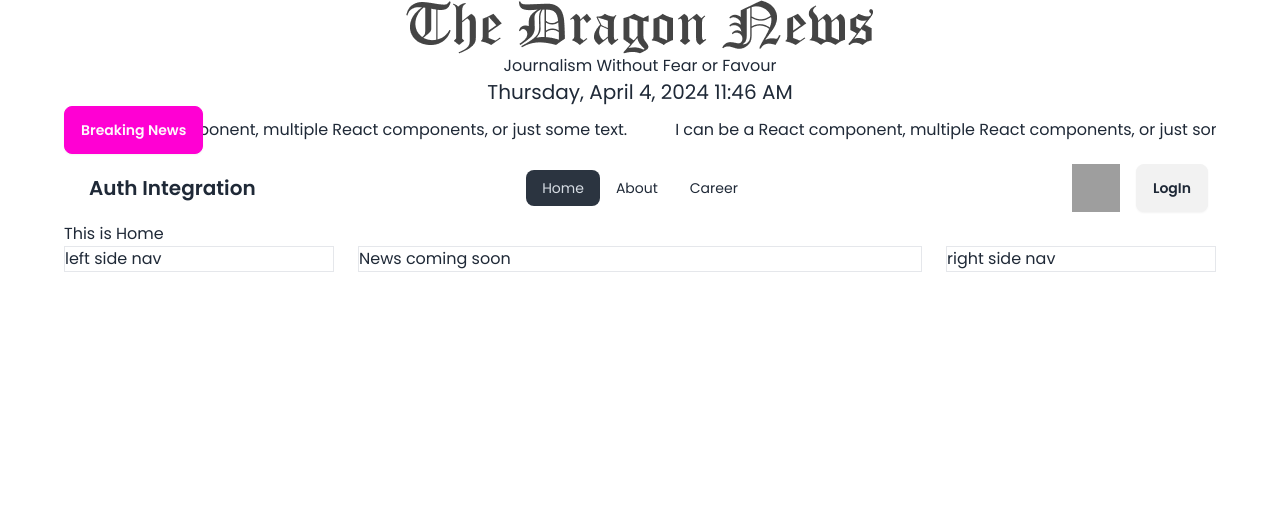
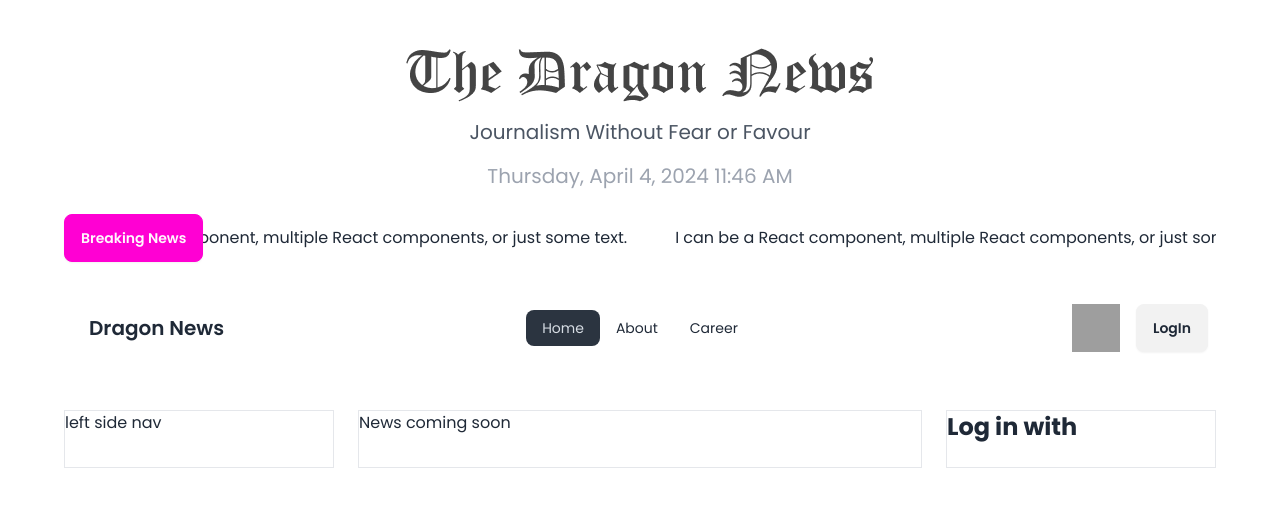
Before and after one commit to tisabbir/dragon-news-main, a React (Vite) app: page / in a window 1280 px wide. Shown: the top 506 px of the page. Built offline with nearby package versions, Linux system fonts and the light colour scheme; grey boxes are pictures that could not be loaded.

Commit message:
structure design made beautiful

```diff
--- a/src/Layouts/BreakingNews.jsx
+++ b/src/Layouts/BreakingNews.jsx
@@ -1,7 +1,7 @@
 import Marquee from "react-fast-marquee";
 const BreakingNews = () => {
   return (
-    <div className="flex items-center">
+    <div className="flex items-center mt-6">
       <button className="btn btn-secondary">Breaking News</button>
       <div>
         <Marquee speed={150}>
--- a/src/Layouts/Home.jsx
+++ b/src/Layouts/Home.jsx
@@ -10,9 +10,8 @@ const Home = () => {
       <Header></Header>
       <BreakingNews />
       <Navbar />
-      <h1 className="text-bold font-poppins ">This is Home</h1>
 
-      <div className="grid grid-cols-1 gap-6 md:grid-cols-4">
+      <div className="grid grid-cols-1 gap-6 md:grid-cols-4 mt-12">
         <div className="border">
           <LeftSideNav />
         </div>
--- a/src/pages/shared/Header.jsx
+++ b/src/pages/shared/Header.jsx
@@ -2,10 +2,10 @@ import moment from "moment";
 import logo from "../../../logo.png";
 const Header = () => {
   return (
-    <div className="text-center">
+    <div className="text-center space-y-4 mt-12">
       <img className="mx-auto" src={logo} />
-      <p>Journalism Without Fear or Favour</p>
-      <p className="text-xl">{moment().format("LLLL")}</p>
+      <p className="text-xl text-gray-600">Journalism Without Fear or Favour</p>
+      <p className="text-xl text-gray-400">{moment().format("LLLL")}</p>
     </div>
   );
 };
--- a/src/pages/shared/Navbar.jsx
+++ b/src/pages/shared/Navbar.jsx
@@ -16,7 +16,7 @@ const Navbar = () => {
   );
 
   return (
-    <div>
+    <div className="mt-8">
       <div className="navbar bg-base-100">
         <div className="navbar-start">
           <div className="dropdown">
@@ -43,7 +43,9 @@ const Navbar = () => {
               {navLinks}
             </ul>
           </div>
-          <a className="btn btn-ghost text-xl">Auth Integration</a>
+          <Link to={"/"} className="btn btn-ghost text-xl">
+            Dragon News
+          </Link>
         </div>
         <div className="navbar-center hidden lg:flex">
           <ul className="menu menu-horizontal px-1">{navLinks}</ul>
--- a/src/pages/shared/RightSideNav.jsx
+++ b/src/pages/shared/RightSideNav.jsx
@@ -1,5 +1,9 @@
 const RightSideNav = () => {
-  return <div>right side nav</div>;
+  return (
+    <div>
+      <h1 className="text-2xl font-bold mb-6">Log in with</h1>
+    </div>
+  );
 };
 
 export default RightSideNav;
```
